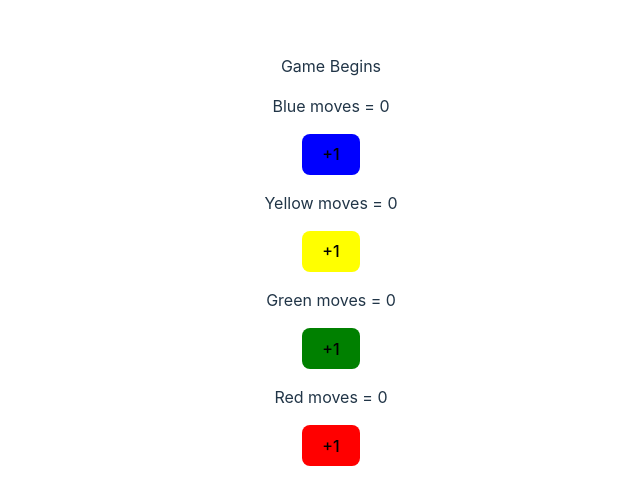
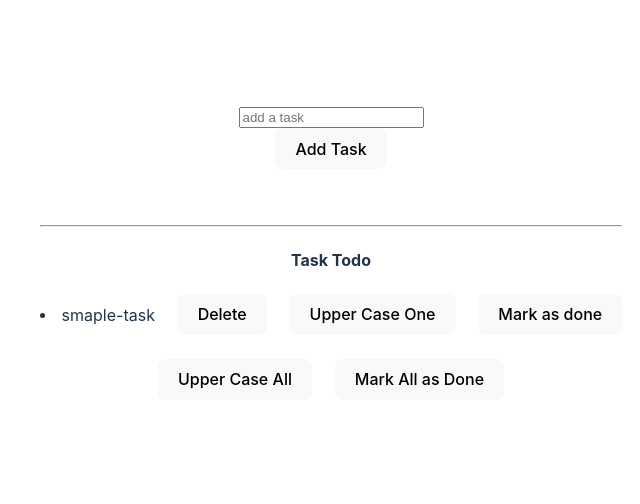
Before and after one commit to kiranmurthynivas/React-practice2, a React (Vite) app: page / in a window 1280 px wide. Shown: the part 148-652 px from the top of the page, without its empty margins (309-949 px from the left). Built offline with nearby package versions, Linux system fonts and the light colour scheme.

Commit message:
Todo Activity

```diff
--- a/package.json
+++ b/package.json
@@ -11,7 +11,8 @@
   },
   "dependencies": {
     "react": "^19.0.0",
-    "react-dom": "^19.0.0"
+    "react-dom": "^19.0.0",
+    "uuid": "^14.0.0"
   },
   "devDependencies": {
     "@eslint/js": "^9.19.0",
--- a/src/App.jsx
+++ b/src/App.jsx
@@ -1,9 +1,10 @@
 import './App.css'
-import LudoBoard from './LudoBoard'
+import TodoList from './TodoList'
+
 function App() {
   return (
     <>
-     <LudoBoard/>
+    <TodoList/>
     </>
   )
 }
--- /dev/null
+++ b/src/TodoList.jsx
@@ -0,0 +1,94 @@
+import { useState } from "react";
+import { v4 as uuidv4 } from "uuid";
+
+export default function TodoList() {
+
+    let [todos, setTodos] = useState([{task: "smaple-task", id: uuidv4() , isDone: false}]);
+    let [newTodo, setNewTodo] = useState("");
+
+    let addNewTask = () => {
+        setTodos((prevTodos) => {
+            return [...prevTodos, {task: newTodo , id: uuidv4(), isDone:false}];
+        });
+        setNewTodo("");
+    }
+
+
+    let updateTodoValue = (event) => {
+        setNewTodo(event.target.value);
+    }
+
+    let deleteTodo = (id) => {
+    setTodos((prevTodos) => {
+        return prevTodos.filter((todo) => todo.id !== id);
+        });
+    }
+
+   let upperCaseAll = () => {
+    setTodos((prevTodos) => {
+        return prevTodos.map((todo) => {
+            return { ...todo, task: todo.task.toLocaleUpperCase() };
+        });
+    });
+};
+
+    let upperCaseOne = (id) => {
+    setTodos((prevTodos) => {
+        return prevTodos.map((todo) => {
+            if (todo.id === id) {
+                return { ...todo, task: todo.task.toUpperCase() };
+            } else {
+                return todo;
+            }
+        });
+    });
+};
+
+let markAsDOne = (id) => {
+    setTodos((prevTodos) => {
+        return prevTodos.map((todo) => {
+            if (todo.id === id) {
+                return { ...todo, isDone:true };
+            } else {
+                return todo;
+            }
+        });
+    })
+}
+
+let markAllAsDone = () => {
+    setTodos((prevTodos) => {
+        return prevTodos.map((todo) => {
+            return { ...todo, isDone:true };
+        });
+    });
+};
+
+    return (
+        <div>
+            <input placeholder="add a task" value={newTodo} onChange={updateTodoValue}></input>
+            <br></br>
+            <button onClick={addNewTask} >Add Task</button>
+            <br></br> <br></br> <br></br>
+            <hr></hr>
+            <h4>Task Todo</h4>
+            {
+                todos.map((todo) => {
+                    return <li key={todo.id}>
+                                <span style={ todo.isDone ? {textDecorationLine: "line-through"}: {}}>{todo.task}</span>
+                                &nbsp;  &nbsp;  &nbsp;
+                                <button onClick={() => deleteTodo(todo.id)}>Delete</button>
+                                &nbsp;  &nbsp;  &nbsp;
+                                <button onClick={() => upperCaseOne(todo.id)}>Upper Case One</button>
+                                &nbsp;  &nbsp;  &nbsp;
+                                <button onClick={() => markAsDOne(todo.id)}>Mark as done</button>
+                            </li>;
+                })
+            }
+            <br></br>
+            <button onClick={upperCaseAll}>Upper Case All</button>
+            &nbsp;  &nbsp;  &nbsp;
+            <button onClick={markAllAsDone}>Mark All as Done</button>
+        </div>
+    )
+}
```
Also changed, not shown: 1 other file (tests, documents, lock files or other folders).
